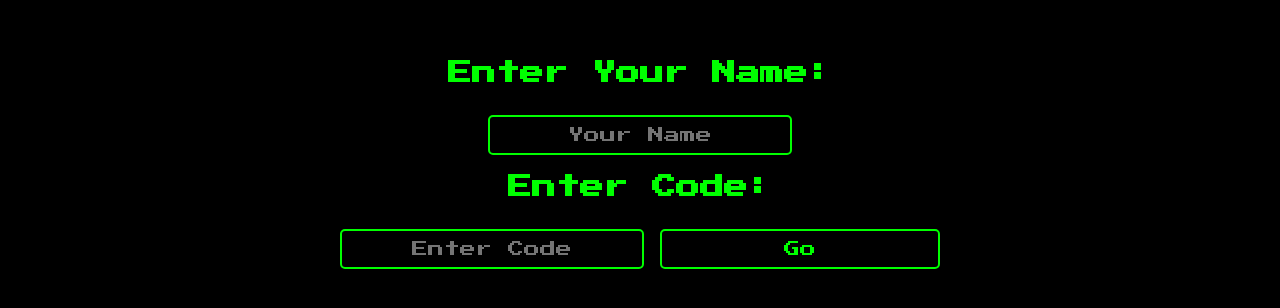
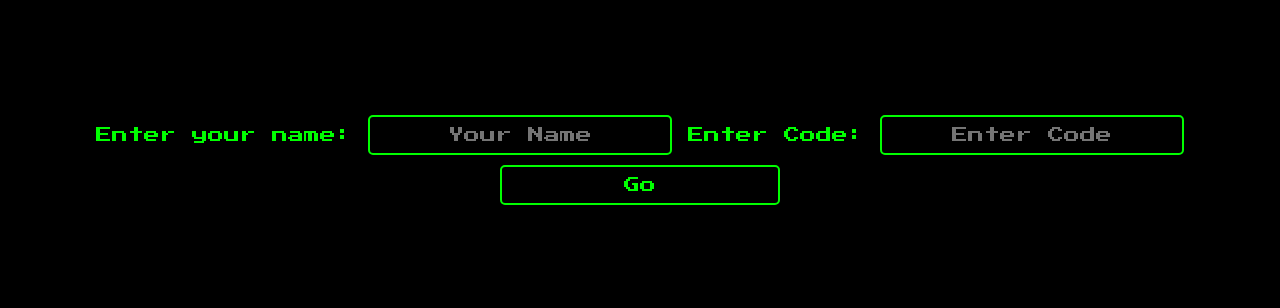
Before and after one commit to sghme/ctd, a plain HTML site: page index.html in a window 1280 px wide. Shown: the part 212-520 px from the top of the page. Drawn offline with Linux system fonts and the light colour scheme.

Commit message:
Update index.html

```diff
--- a/index.html
+++ b/index.html
@@ -113,9 +113,9 @@
 </head>
 <body>
     <div class="container" id="mainContainer">
-        <h2>Enter Your Name:</h2>
+        <label for="name">Enter your name:</label>
         <input type="text" id="name" placeholder="Your Name">
-        <h2>Enter Code:</h2>
+        <label for="code">Enter Code:</label>
         <input type="text" id="code" placeholder="Enter Code">
         <button onclick="showGreeting()">Go</button>
         <div class="greeting hidden" id="greeting"></div>
```
